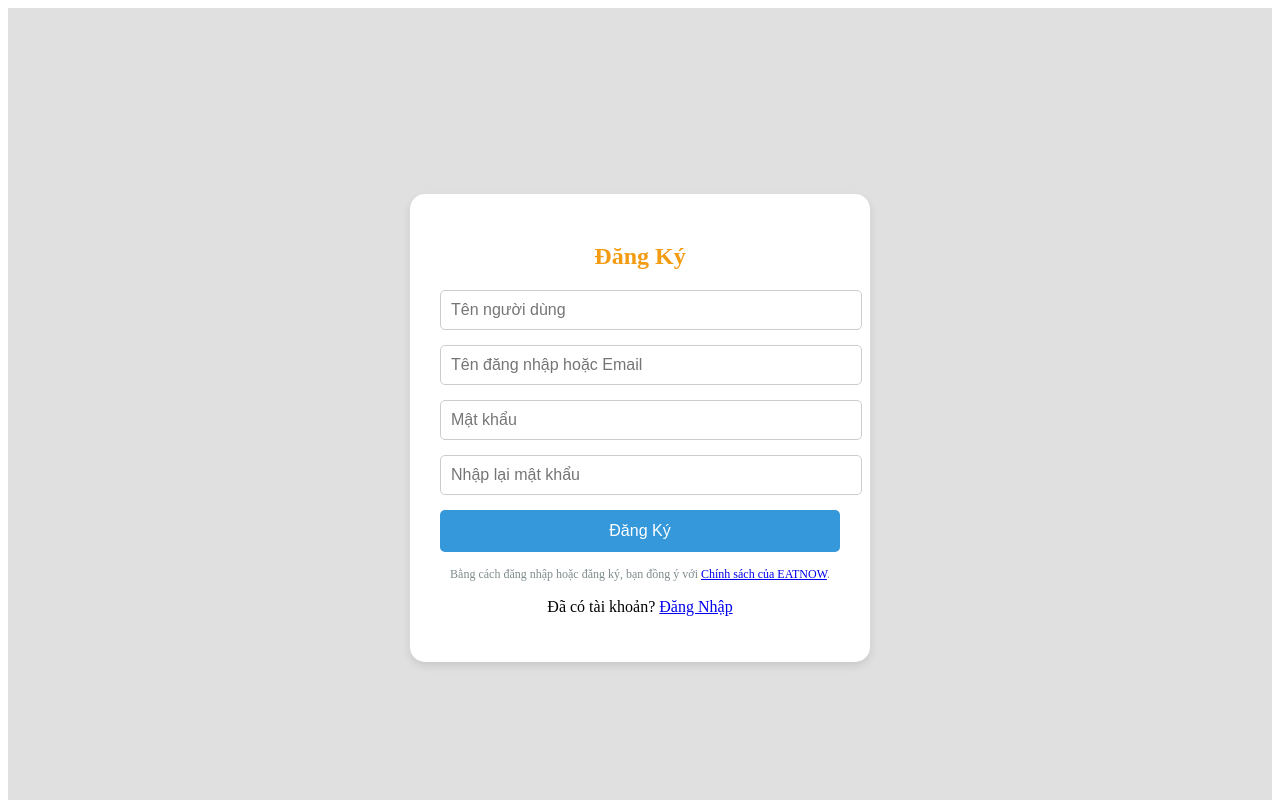
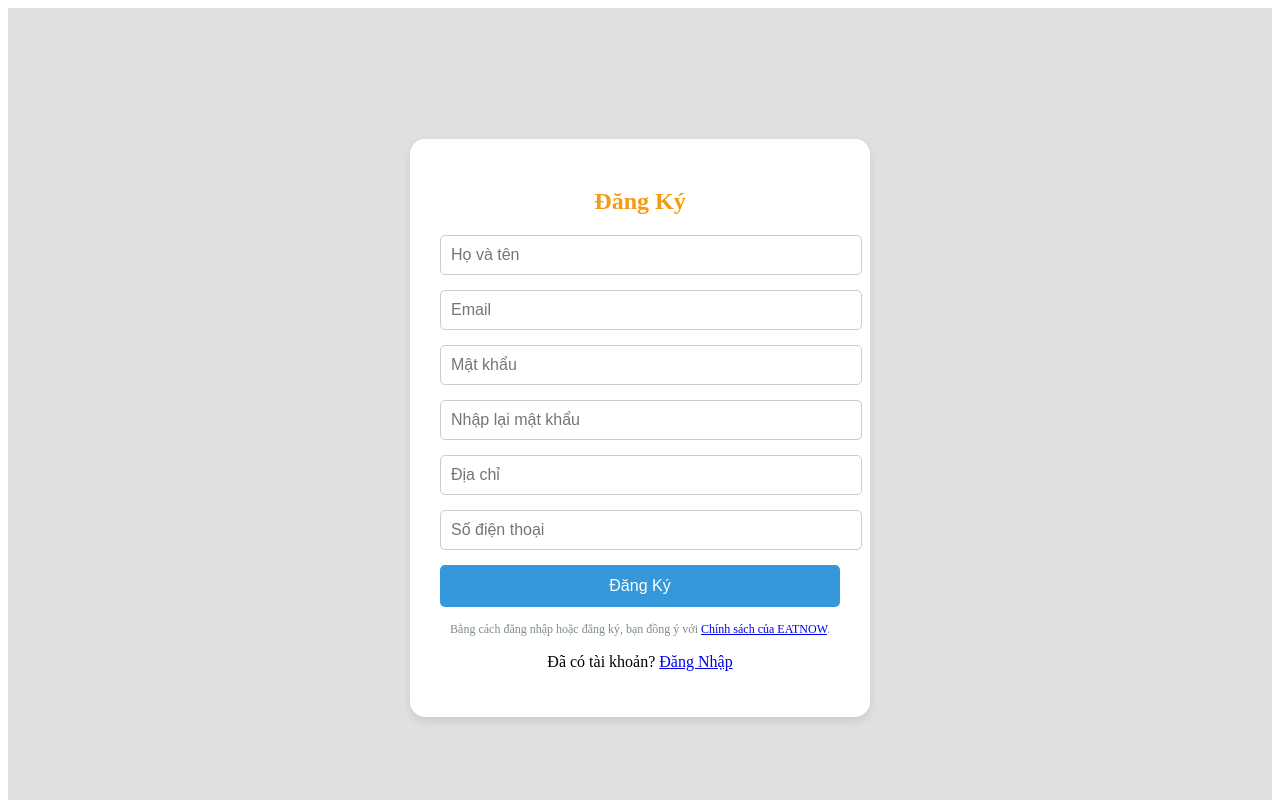
Before and after one commit to vietunitydev/Web_Ordering, a React (Vite) app: page /register in a window 1280 px wide. Shown: the top 800 px of the page. Built offline with nearby package versions, Linux system fonts and the light colour scheme.

Commit message:
- add new login api for login/register form

```diff
--- a/package.json
+++ b/package.json
@@ -10,6 +10,7 @@
     "preview": "vite preview"
   },
   "dependencies": {
+    "axios": "^1.8.4",
     "react": "^19.0.0",
     "react-dom": "^19.0.0",
     "react-router-dom": "^7.3.0"
--- a/src/pages/login/LoginForm.tsx
+++ b/src/pages/login/LoginForm.tsx
@@ -1,31 +1,49 @@
 // LoginForm.tsx
 import React, { useState } from 'react';
 import { useNavigate, Link } from 'react-router-dom';
+import axios from 'axios';
 import './LoginForm.css';
 
 const LoginForm: React.FC = () => {
-    const [username, setUsername] = useState('');
+    const [email, setEmail] = useState('');
     const [password, setPassword] = useState('');
     const [error, setError] = useState('');
+    const [loading, setLoading] = useState(false);
     const navigate = useNavigate();
 
-    const handleLogin = (e: React.FormEvent) => {
+    const handleLogin = async (e: React.FormEvent) => {
         e.preventDefault();
+        setError('');
 
-        if (!username || !password) {
-            setError('Vui lòng nhập đầy đủ tên đăng nhập và mật khẩu.');
+        if (!email || !password) {
+            setError('Vui lòng nhập đầy đủ email và mật khẩu.');
             return;
         }
 
-        const validUsername = 'user@example.com';
-        const validPassword = 'password123';
+        setLoading(true);
 
-        if (username === validUsername && password === validPassword) {
-            setError('');
-            localStorage.setItem('user', JSON.stringify({ username }));
-            navigate('/home'); // Redirect to Home (FoodPage)
-        } else {
-            setError('Tên đăng nhập hoặc mật khẩu không đúng.');
+        try {
+            // Call the login API
+            const response = await axios.post('http://localhost:4999/api/auth/login', {
+                email,
+                password
+            });
+
+            if (response.data.success) {
+                // Store token and user info in local storage
+                localStorage.setItem('token', response.data.token);
+                localStorage.setItem('user', JSON.stringify(response.data.user));
+
+                // Redirect to home page
+                navigate('/home');
+            } else {
+                setError('Đăng nhập không thành công.');
+            }
+        } catch (err: any) {
+            setError(err.response?.data?.message || 'Đăng nhập không thành công. Vui lòng thử lại.');
+            console.error('Login error:', err);
+        } finally {
+            setLoading(false);
         }
     };
 
@@ -37,11 +55,11 @@ const LoginForm: React.FC = () => {
                 <form onSubmit={handleLogin}>
                     <div className="input-group">
                         <input
-                            type="text"
-                            placeholder="Tên đăng nhập hoặc Email"
+                            type="email"
+                            placeholder="Email"
                             className="input-field"
-                            value={username}
-                            onChange={(e) => setUsername(e.target.value)}
+                            value={email}
+                            onChange={(e) => setEmail(e.target.value)}
                         />
                     </div>
                     <div className="input-group">
@@ -61,8 +79,12 @@ const LoginForm: React.FC = () => {
                             Quên mật khẩu?
                         </a>
                     </div>
-                    <button type="submit" className="login-button">
-                        Đăng Nhập
+                    <button
+                        type="submit"
+                        className="login-button"
+                        disabled={loading}
+                    >
+                        {loading ? 'Đang xử lý...' : 'Đăng Nhập'}
                     </button>
                     <p className="policy-text">
                         Bằng cách đăng nhập hoặc đăng ký, bạn đồng ý với{' '}
@@ -78,3 +100,5 @@ const LoginForm: React.FC = () => {
 };
 
 export default LoginForm;
+
+// Axios is a popular HTTP Client library for JavaScript and Node.js. It helps you make HTTP requests (requests) to APIs or web services from your application.
--- a/src/pages/login/RegisterForm.tsx
+++ b/src/pages/login/RegisterForm.tsx
@@ -1,21 +1,26 @@
 // RegisterForm.tsx
 import React, { useState } from 'react';
 import { useNavigate, Link } from 'react-router-dom';
+import axios from 'axios';
 import './RegisterForm.css';
 
 const RegisterForm: React.FC = () => {
-  const [username, setUsername] = useState('');
+  const [name, setName] = useState('');
   const [email, setEmail] = useState('');
   const [password, setPassword] = useState('');
   const [confirmPassword, setConfirmPassword] = useState('');
+  const [address, setAddress] = useState('');
+  const [phone, setPhone] = useState('');
   const [error, setError] = useState('');
+  const [loading, setLoading] = useState(false);
   const navigate = useNavigate();
 
-  const handleRegister = (e: React.FormEvent) => {
+  const handleRegister = async (e: React.FormEvent) => {
     e.preventDefault();
+    setError('');
 
     // Basic validation
-    if (!username || !email || !password || !confirmPassword) {
+    if (!name || !email || !password || !confirmPassword || !address || !phone) {
       setError('Vui lòng nhập đầy đủ thông tin.');
       return;
     }
@@ -25,13 +30,34 @@ const RegisterForm: React.FC = () => {
       return;
     }
 
-    // Simulate saving user data (in a real app, this would be an API call)
-    const userData = { username, email, password };
-    localStorage.setItem('user', JSON.stringify(userData));
+    setLoading(true);
 
-    setError('');
-    // Redirect to NavBar page
-    navigate('/home');
+    try {
+      // Call the register API
+      const response = await axios.post('http://localhost:4999/api/auth/register', {
+        name,
+        email,
+        password,
+        address,
+        phone
+      });
+
+      if (response.data.success) {
+        // Store token and user info in local storage
+        localStorage.setItem('token', response.data.token);
+        localStorage.setItem('user', JSON.stringify(response.data.user));
+
+        // Redirect to home page after successful registration
+        navigate('/home');
+      } else {
+        setError('Đăng ký không thành công.');
+      }
+    } catch (err: any) {
+      setError(err.response?.data?.message || 'Đăng ký không thành công. Vui lòng thử lại.');
+      console.error('Registration error:', err);
+    } finally {
+      setLoading(false);
+    }
   };
 
   return (
@@ -43,16 +69,16 @@ const RegisterForm: React.FC = () => {
             <div className="input-group">
               <input
                   type="text"
-                  placeholder="Tên người dùng"
+                  placeholder="Họ và tên"
                   className="input-field"
-                  value={username}
-                  onChange={(e) => setUsername(e.target.value)}
+                  value={name}
+                  onChange={(e) => setName(e.target.value)}
               />
             </div>
             <div className="input-group">
               <input
-                  type="text"
-                  placeholder="Tên đăng nhập hoặc Email"
+                  type="email"
+                  placeholder="Email"
                   className="input-field"
                   value={email}
                   onChange={(e) => setEmail(e.target.value)}
@@ -76,8 +102,30 @@ const RegisterForm: React.FC = () => {
                   onChange={(e) => setConfirmPassword(e.target.value)}
               />
             </div>
-            <button type="submit" className="register-button">
-              Đăng Ký
+            <div className="input-group">
+              <input
+                  type="text"
+                  placeholder="Địa chỉ"
+                  className="input-field"
+                  value={address}
+                  onChange={(e) => setAddress(e.target.value)}
+              />
+            </div>
+            <div className="input-group">
+              <input
+                  type="text"
+                  placeholder="Số điện thoại"
+                  className="input-field"
+                  value={phone}
+                  onChange={(e) => setPhone(e.target.value)}
+              />
+            </div>
+            <button
+                type="submit"
+                className="register-button"
+                disabled={loading}
+            >
+              {loading ? 'Đang xử lý...' : 'Đăng Ký'}
             </button>
             <p className="policy-text">
               Bằng cách đăng nhập hoặc đăng ký, bạn đồng ý với{' '}
```
Also changed, not shown: 1 other file (tests, documents, lock files or other folders).
